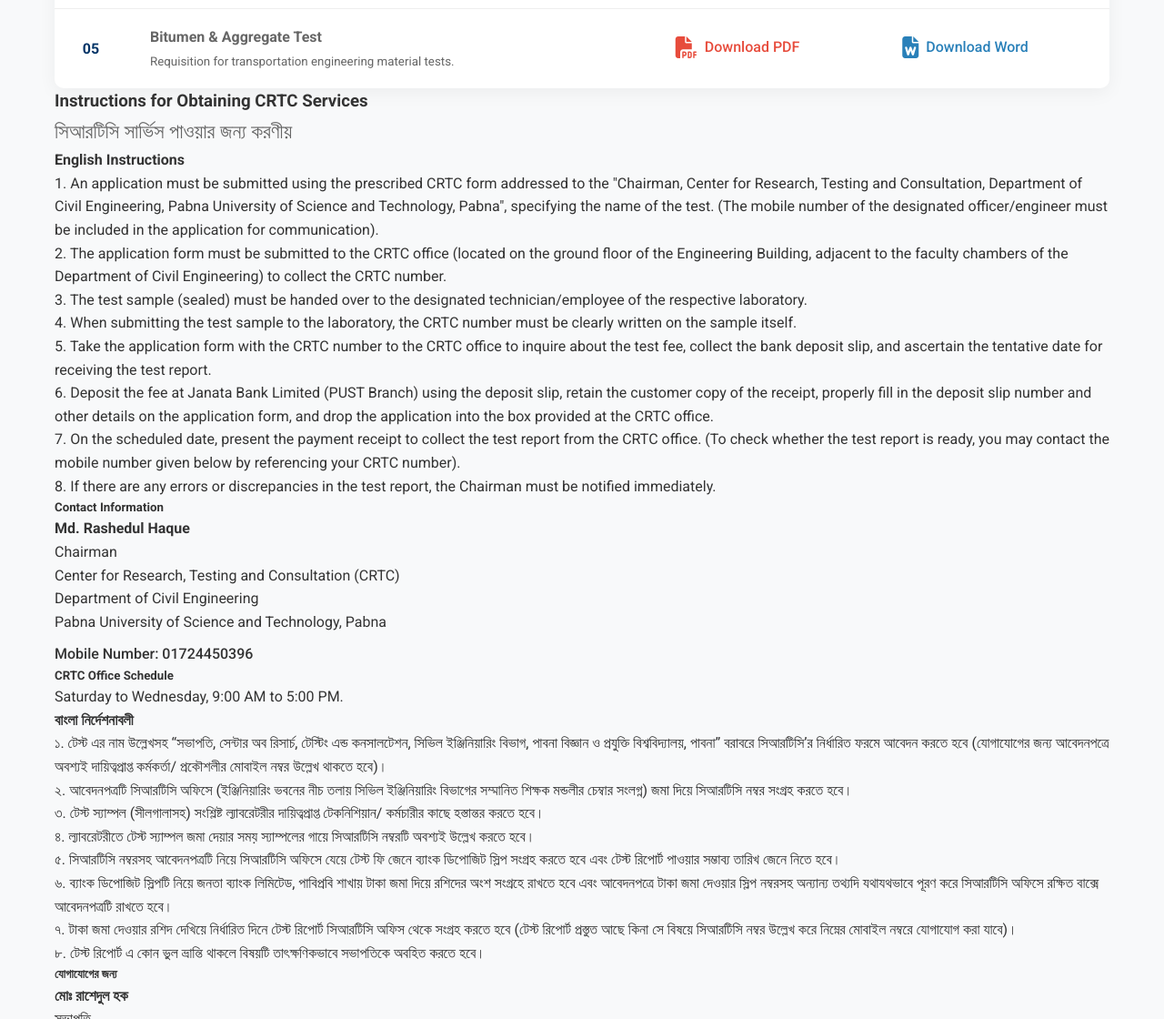
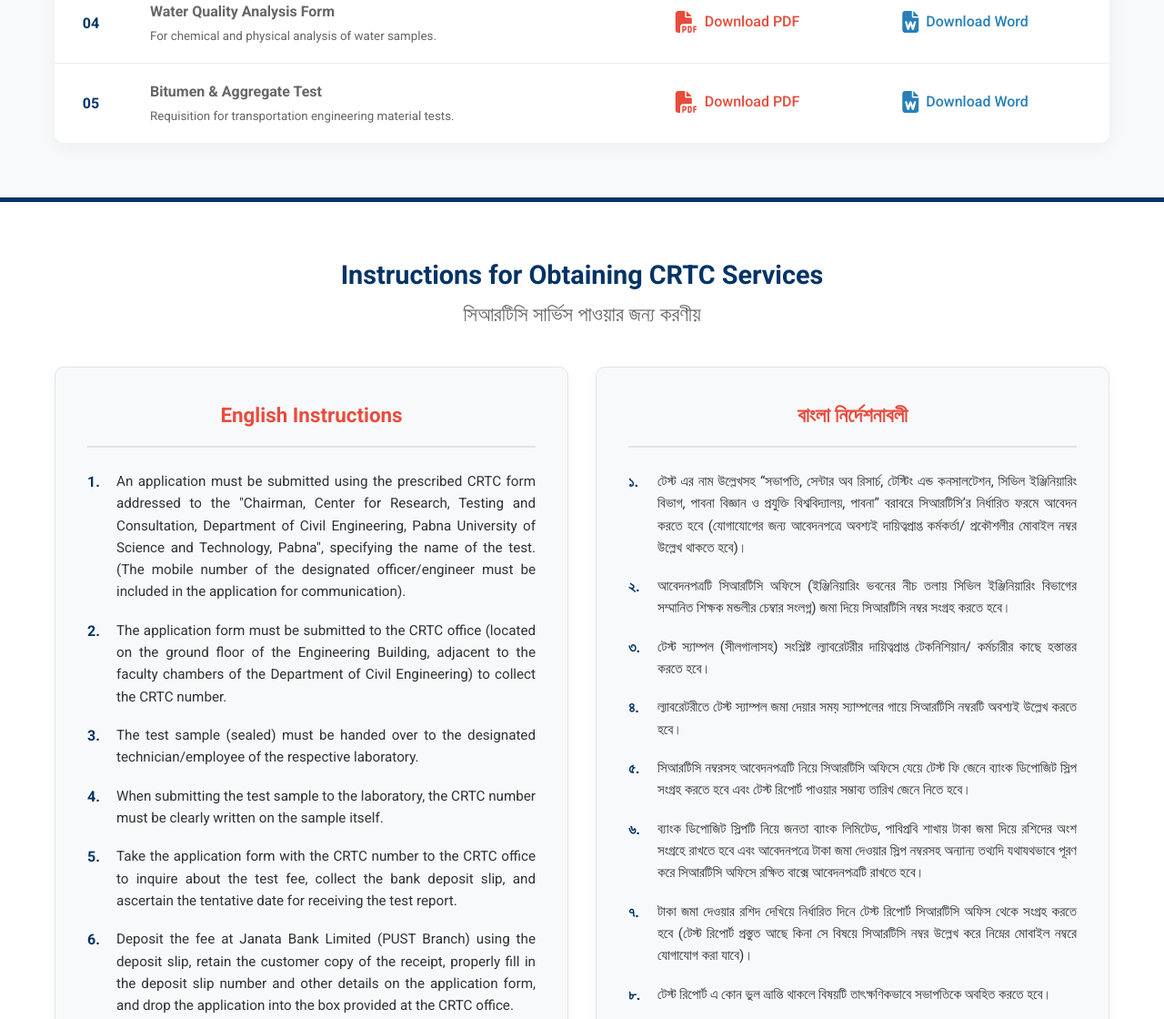
Before and after one commit to crtccepust/crtccepust.github.io, a plain HTML site: page forms.html in a window 1280 px wide. Shown: the part 753-1873 px from the top of the page at 91% size. Drawn offline with Linux system fonts and the light colour scheme.

Commit message:
Update forms.html

```diff
--- a/forms.html
+++ b/forms.html
@@ -3,14 +3,13 @@
 <head>
     <meta charset="UTF-8">
     <meta name="viewport" content="width=device-width, initial-scale=1.0">
-    <title>Download Forms - CRTC PUST</title>
+    <title>Download Forms & Instructions - CRTC PUST</title>
     <!-- FontAwesome for Icons -->
     <link rel="stylesheet" href="https://cdnjs.cloudflare.com/ajax/libs/font-awesome/6.4.0/css/all.min.css">
     <!-- Google Fonts -->
     <link href="https://fonts.googleapis.com/css2?family=Roboto:wght@300;400;500;700&display=swap" rel="stylesheet">
 
     <style>
-        /* --- COPYING VARIABLES FROM INDEX.HTML FOR CONSISTENCY --- */
         :root {
             --primary-color: #003366; /* Academic Blue */
             --secondary-color: #e84c3d; /* Accent Red */
@@ -90,6 +89,77 @@
 
         .pdf-link:hover, .word-link:hover { text-decoration: underline; transform: translateX(5px); }
 
+        /* --- INSTRUCTIONS SECTION --- */
+        .instructions-section {
+            background: var(--white);
+            padding: 60px 0;
+            border-top: 5px solid var(--primary-color);
+        }
+        .instructions-section h3 {
+            text-align: center;
+            color: var(--primary-color);
+            font-size: 1.8rem;
+            margin-bottom: 40px;
+            line-height: 1.4;
+        }
+        .instructions-grid {
+            display: grid;
+            grid-template-columns: 1fr 1fr;
+            gap: 30px;
+        }
+        .instructions-col {
+            background: var(--light-bg);
+            padding: 35px;
+            border-radius: 10px;
+            box-shadow: 0 4px 15px rgba(0,0,0,0.03);
+            border: 1px solid var(--border-color);
+            transition: var(--transition);
+        }
+        .instructions-col:hover {
+            box-shadow: 0 8px 25px rgba(0,0,0,0.08);
+            transform: translateY(-2px);
+        }
+        .instructions-col h4 {
+            color: var(--secondary-color);
+            font-size: 1.4rem;
+            margin-bottom: 25px;
+            padding-bottom: 15px;
+            border-bottom: 2px solid #e1e4e8;
+            text-align: center;
+        }
+
+        .inst-list { list-style: none; padding: 0; margin: 0 0 30px 0; }
+        .inst-list li {
+            margin-bottom: 18px;
+            font-size: 0.95rem;
+            display: flex;
+            align-items: flex-start;
+            gap: 12px;
+            line-height: 1.6;
+            text-align: justify;
+        }
+        .inst-list li .num {
+            font-weight: 700;
+            color: var(--primary-color);
+            min-width: 20px;
+            font-size: 1rem;
+        }
+
+        .contact-info-box, .schedule-box {
+            background: var(--white);
+            padding: 20px;
+            border-radius: 8px;
+            margin-top: 20px;
+            box-shadow: 0 2px 8px rgba(0,0,0,0.04);
+        }
+        .contact-info-box { border-left: 4px solid var(--primary-color); }
+        .schedule-box { border-left: 4px solid var(--secondary-color); }
+        .contact-info-box h5, .schedule-box h5 { font-size: 1.1rem; margin-bottom: 12px; }
+        .contact-info-box h5 { color: var(--primary-color); }
+        .schedule-box h5 { color: var(--secondary-color); }
+        .contact-info-box p, .schedule-box p { font-size: 0.95rem; margin-bottom: 6px; color: var(--text-color); line-height: 1.5; }
+        .contact-info-box strong, .schedule-box strong { color: var(--text-color); font-weight: 700; }
+
         /* --- FOOTER --- */
         footer { background: #111; color: #aaa; padding: 40px 0; font-size: 0.9rem; text-align: center; margin-top: auto; }
         .footer-links { display: flex; justify-content: center; gap: 20px; margin-bottom: 20px; }
@@ -99,6 +169,7 @@
         @media (max-width: 768px) {
             .nav-links { display: none; } /* Simplified mobile handling for sub-page */
             .page-header h2 { font-size: 2rem; }
+            .instructions-grid { grid-template-columns: 1fr; }
         }
     </style>
 </head>
@@ -115,11 +186,10 @@
                         <p>Dept. of Civil Engineering</p>
                     </div>
                 </div>
-                <!-- Simple nav for sub-page -->
                 <ul class="nav-links">
                     <li><a href="index.html">Home</a></li>
                     <li><a href="index.html#contact">Contact</a></li>
-                    <li><a href="#" class="active"></a></li>
+                    <li><a href="#" class="active">Forms</a></li>
                 </ul>
             </div>
         </div>
@@ -128,13 +198,13 @@
     <!-- PAGE HEADER -->
     <section class="page-header">
         <div class="container">
-            <h2>Requisition </h2>
-            <p>Download the necessary  for your testing requirements. Please fill them out and submit them along with your samples.</p>
+            <h2>Requisition Forms</h2>
+            <p>Download the necessary forms for your testing requirements. Please fill them out and submit them along with your samples.</p>
         </div>
     </section>
 
     <!-- TABLE CONTENT -->
-    <section class="-content">
+    <section class="forms-content">
         <div class="container">
             <div class="table-responsive">
                 <table>
```
